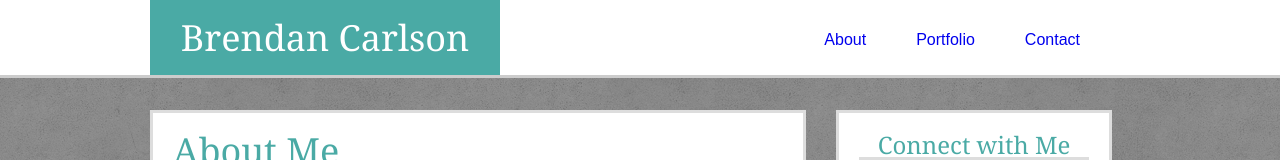
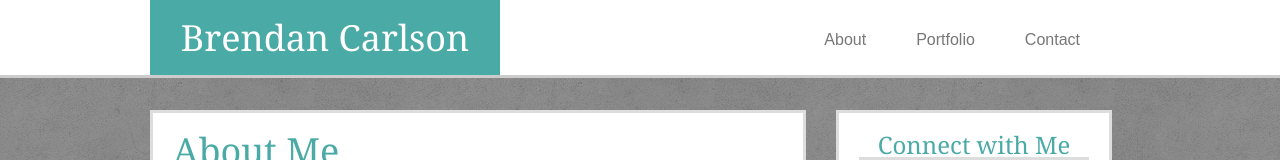
Before and after one commit to brendansky/basic-portfolio, a plain HTML site: page index.html in a window 1280 px wide. Shown: the top 160 px of the page. Drawn offline with Linux system fonts and the light colour scheme.

Commit message:
fixed css error font color

```diff
--- a/assets/css/style.css
+++ b/assets/css/style.css
@@ -47,6 +47,7 @@ h3{
     margin-right: 175px;
 }
 .links{
+    color: #777777;
     text-decoration: none;
     float: right;
     margin:25px;
```
